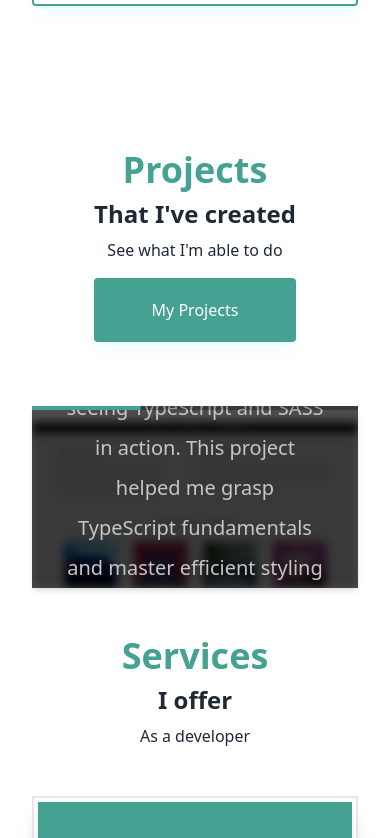
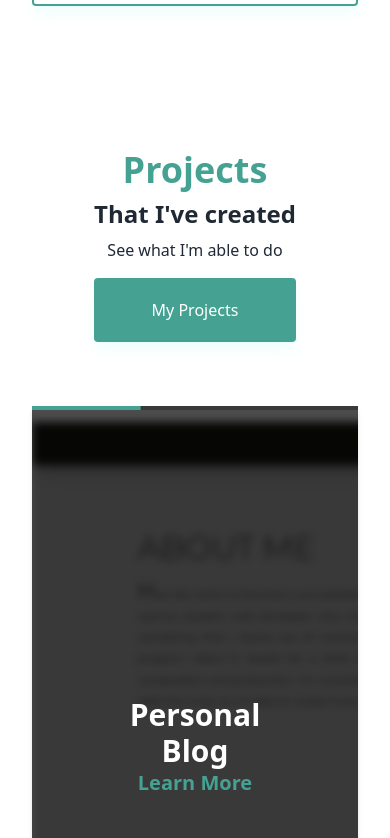
Before and after one commit to franciscoluna-28/New-Portfolio-2023, a React (Vite) app: page / in a window 390 px wide. Shown: the part 1276-2114 px from the top of the page. Built offline with nearby package versions, Linux system fonts and the light colour scheme.

Commit message:
Updated responsive design

```diff
--- a/src/components/ProjectsCarousel/index.tsx
+++ b/src/components/ProjectsCarousel/index.tsx
@@ -1,5 +1,3 @@
-import { FaGithub } from 'react-icons/fa';
-import { SiNetlify } from 'react-icons/si';
 import { Swiper, SwiperSlide } from 'swiper/react';
 import { Autoplay, Navigation, Pagination, EffectCards } from 'swiper';
 import { createdProjects } from '../PersonalProjects/data';
@@ -8,7 +6,7 @@ import "../../utils/glowStyles.css";
 
 import 'swiper/css';
 import 'swiper/css/effect-fade';
-import NavigationButton from '../Buttons/NavigationButton';
+
 
 export default function ProjectsCarousel () {
     return(
@@ -46,12 +44,12 @@ export default function ProjectsCarousel () {
   {createdProjects.map((project) => {
     return (
 <SwiperSlide key={project.id}>
-  <div className="relative">
-    <img className='w-full h-fit rounded-md overflow-hidden pt-4 filter brightness-75 duration-300 ease-in blur-sm' src={project.image} alt={project.title} />
+  <div className="relative bg-center">
+    <img className='w-full cover-full min-w-min h-fit rounded-md overflow-hidden pt-4 filter brightness-75 duration-300 ease-in blur-sm' src={project.image} alt={project.title} />
     <div className="absolute inset-0 bg-black/70 flex items-center justify-center p-32">
       <div className="text-white text-center">
-        <h3 className='font-bold text-6xl mb-4'>{project.title}</h3>
-        <p className='text-mainSilver leading-loose text-center text-xl font-medium'>{project.description}</p>
+        <h3 className='font-bold text-3xl lg:text-6xl lg:mb-4'>{project.title}</h3>
+        <p className='text-mainSilver hidden leading-loose sm:block text-center text-base font-medium'>{project.description}</p>
         <a href='/projects'><span className='text-xl font-bold dark:text-mainCyan text-mainDarkCyan py-2'>Learn More</span></a>
       </div>
     </div>
```
